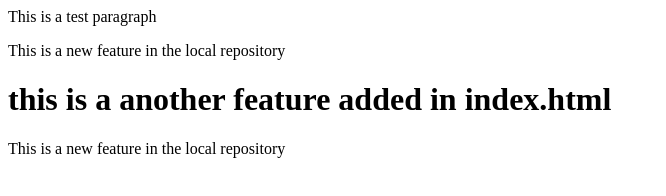
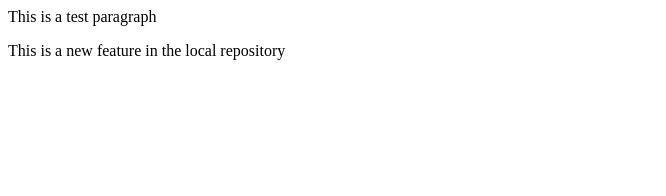
Before and after one commit to faruq6/localRepo, a plain HTML site: page index.html in a window 1280 px wide. Shown: the whole page, without its empty margins (0-666 px from the left). Drawn offline with Linux system fonts and the light colour scheme.

```diff
--- a/index.html
+++ b/index.html
@@ -1,4 +1,2 @@
 <p>This is a test paragraph</p>
 <p>This is a new feature in the local repository</p>
-<h1>this is a another feature added in index.html</h1>
-<p>This is a new feature in the local repository</p>
```
